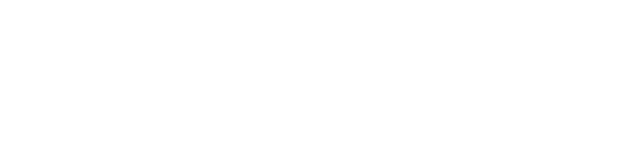
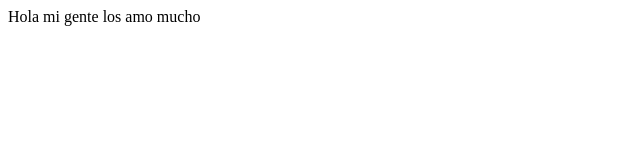
Before and after one commit to Evies1/Clases, a plain HTML site: page index.html in a window 1280 px wide. Shown: the whole page, without its empty margins (0-640 px from the left). Drawn offline with Linux system fonts and the light colour scheme.

```diff
--- a/index.html
+++ b/index.html
@@ -7,6 +7,6 @@
     <title>Evies y Asociados</title>
 </head>
 <body>
-
+  Hola mi gente los amo mucho
 </body>
 </html>
```
